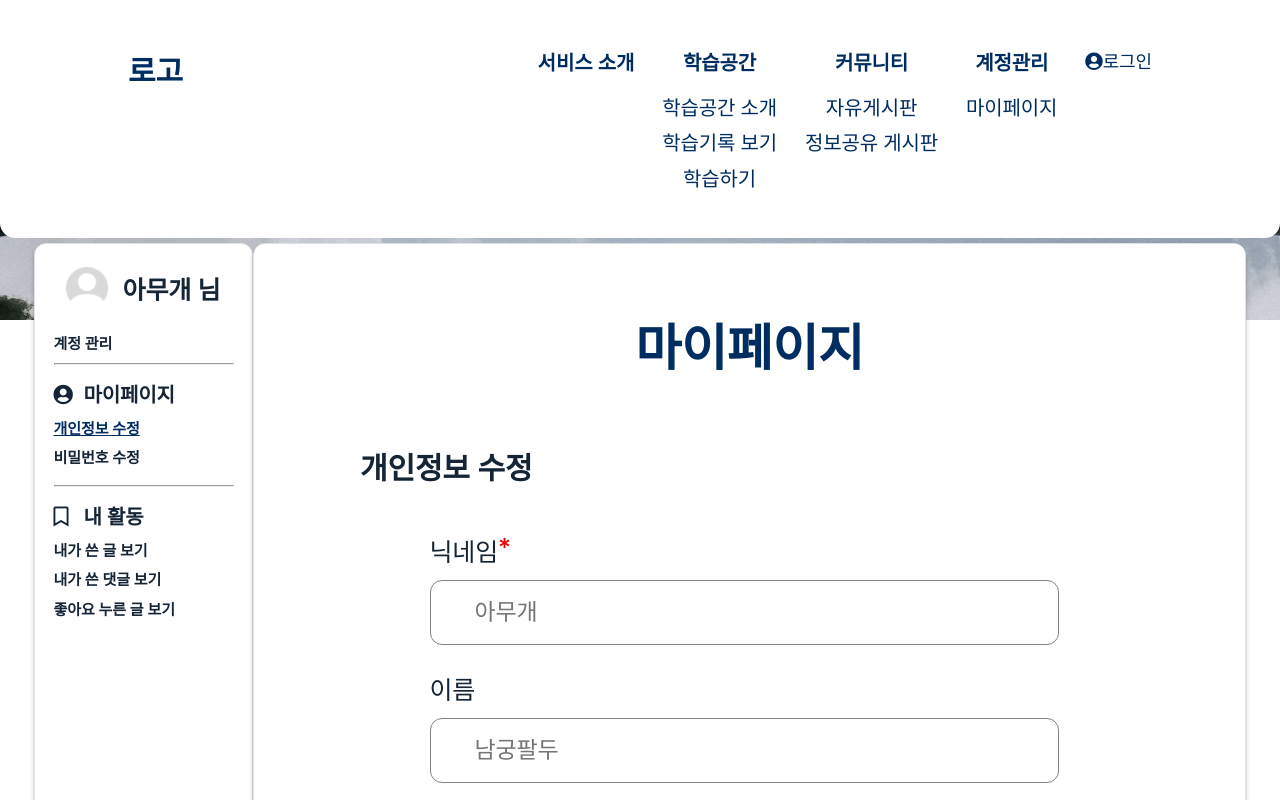
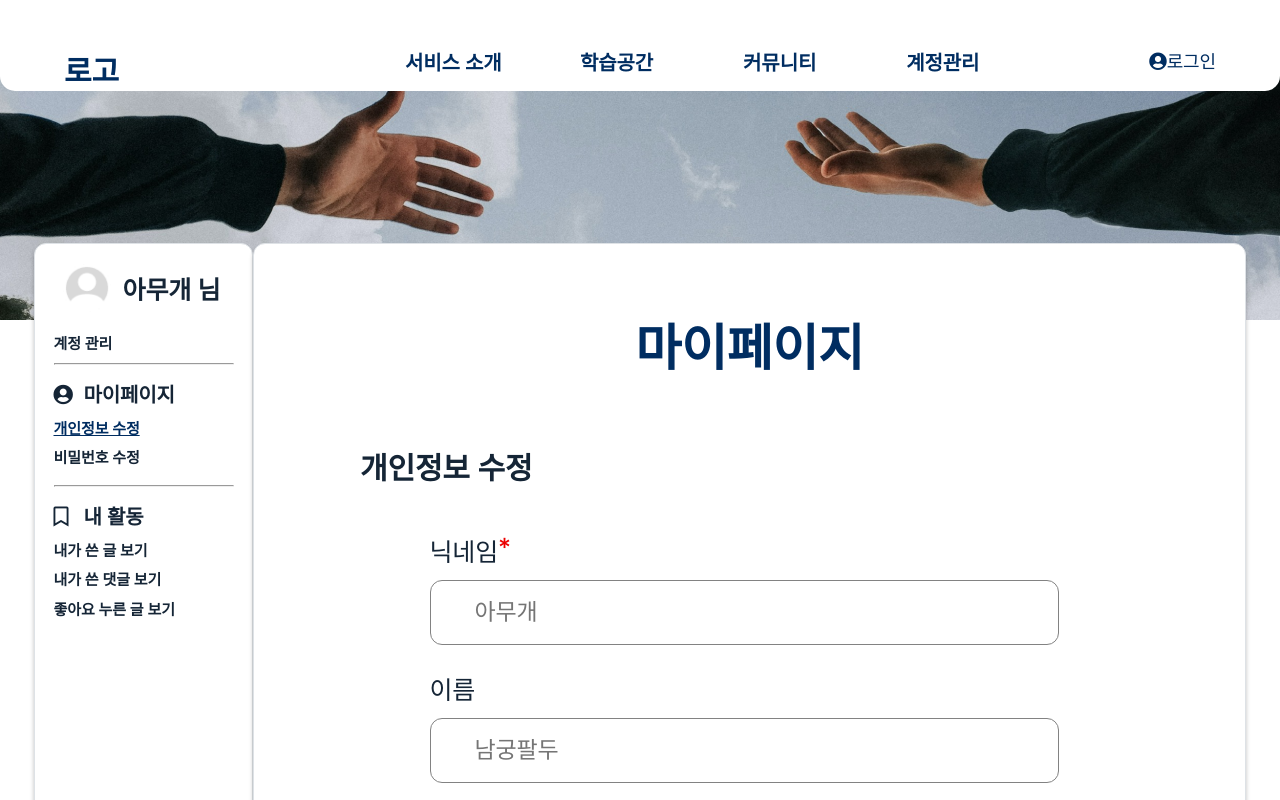
Before and after one commit to LikeLion11th-SY-Team/nong-min, a React (Create React App) app: page /mypage in a window 1280 px wide. Shown: the top 800 px of the page. Built offline with nearby package versions, Linux system fonts and the light colour scheme.

Commit message:
[FIX] NavBar 글자 위치 고정 및 비율 수정 (#3)

```diff
--- a/src/Component/NavBar.js
+++ b/src/Component/NavBar.js
@@ -16,7 +16,7 @@ function NavBar() {
 
       <MenuContainer>
         <NavMenu to={"/aboutus"}>서비스 소개</NavMenu>
-        <div>
+        <DropContainer>
           <NavMenu to={"/practice"}>학습공간</NavMenu>
           <DropDown hover={hover}>
             <Li>
@@ -29,8 +29,8 @@ function NavBar() {
               <DropDownMenu>학습하기</DropDownMenu>
             </Li>
           </DropDown>
-        </div>
-        <div>
+        </DropContainer>
+        <DropContainer>
           <NavMenu to={"/community"}>커뮤니티</NavMenu>
           <DropDown hover={hover}>
             <Li>
@@ -40,34 +40,33 @@ function NavBar() {
               <DropDownMenu>정보공유 게시판</DropDownMenu>
             </Li>
           </DropDown>
-        </div>
-        <div className="userContainer">
+        </DropContainer>
+        <DropContainer className="userContainer">
           <NavMenu to={"/mypage"}>계정관리</NavMenu>
           <DropDown hover={hover}>
             <Li>
               <DropDownMenu>마이페이지</DropDownMenu>
             </Li>
           </DropDown>
-        </div>
-
-        <div className="loginContainer">
-          <Login to={"/login"}>
-            <i className="fas fa-user-circle"></i>
-            로그인
-          </Login>
-        </div>
+        </DropContainer>
       </MenuContainer>
+      <div className="loginContainer">
+        <Login to={"/login"}>
+          <i className="fas fa-user-circle"></i>
+          로그인
+        </Login>
+      </div>
     </NavContainer>
   );
 }
 
 const NavContainer = styled.div`
-  width: 80%;
+  width: 90%;
   display: flex;
   justify-content: space-between;
 
-  padding-left: 10%;
-  padding-right: 10%;
+  padding-left: 5%;
+  padding-right: 5%;
   padding-top: 2.94rem;
 
   position: absolute;
@@ -103,8 +102,13 @@ const MenuContainer = styled.div`
   display: flex;
   justify-content: space-between;
 
-  width: 60%;
+  width: 55%;
   text-align: center;
+  margin-left: 8rem;
+`;
+
+const DropContainer = styled.div`
+  width: 9rem;
 `;
 
 const NavMenu = styled(Link)`
@@ -116,6 +120,8 @@ const NavMenu = styled(Link)`
   font-weight: 600;
   line-height: normal;
   letter-spacing: -0.0075rem;
+
+  width: 9rem;
 `;
 
 const DropDown = styled.ul`
```
Also changed, not shown: src/View/Landing.js (+0 -7 lines).
